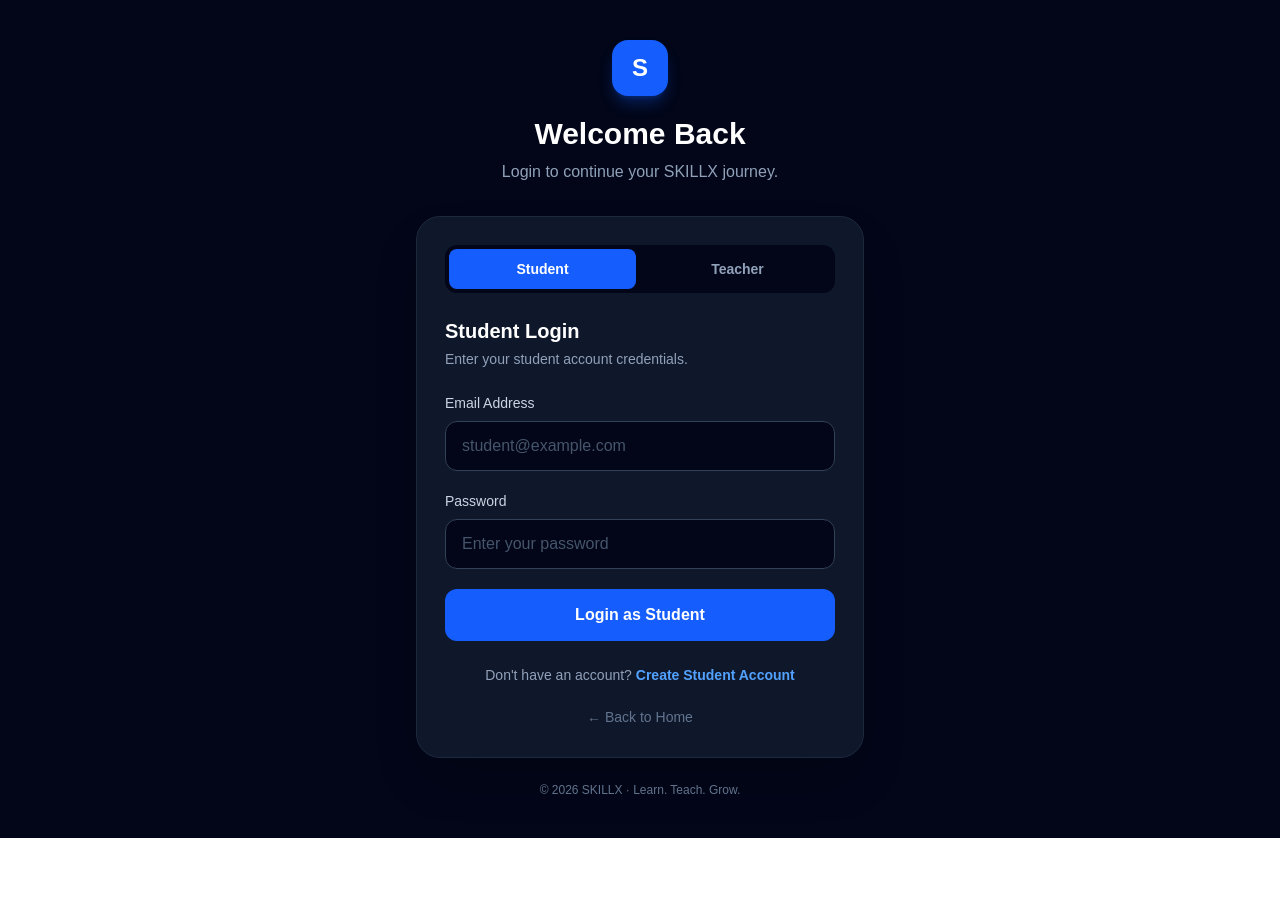
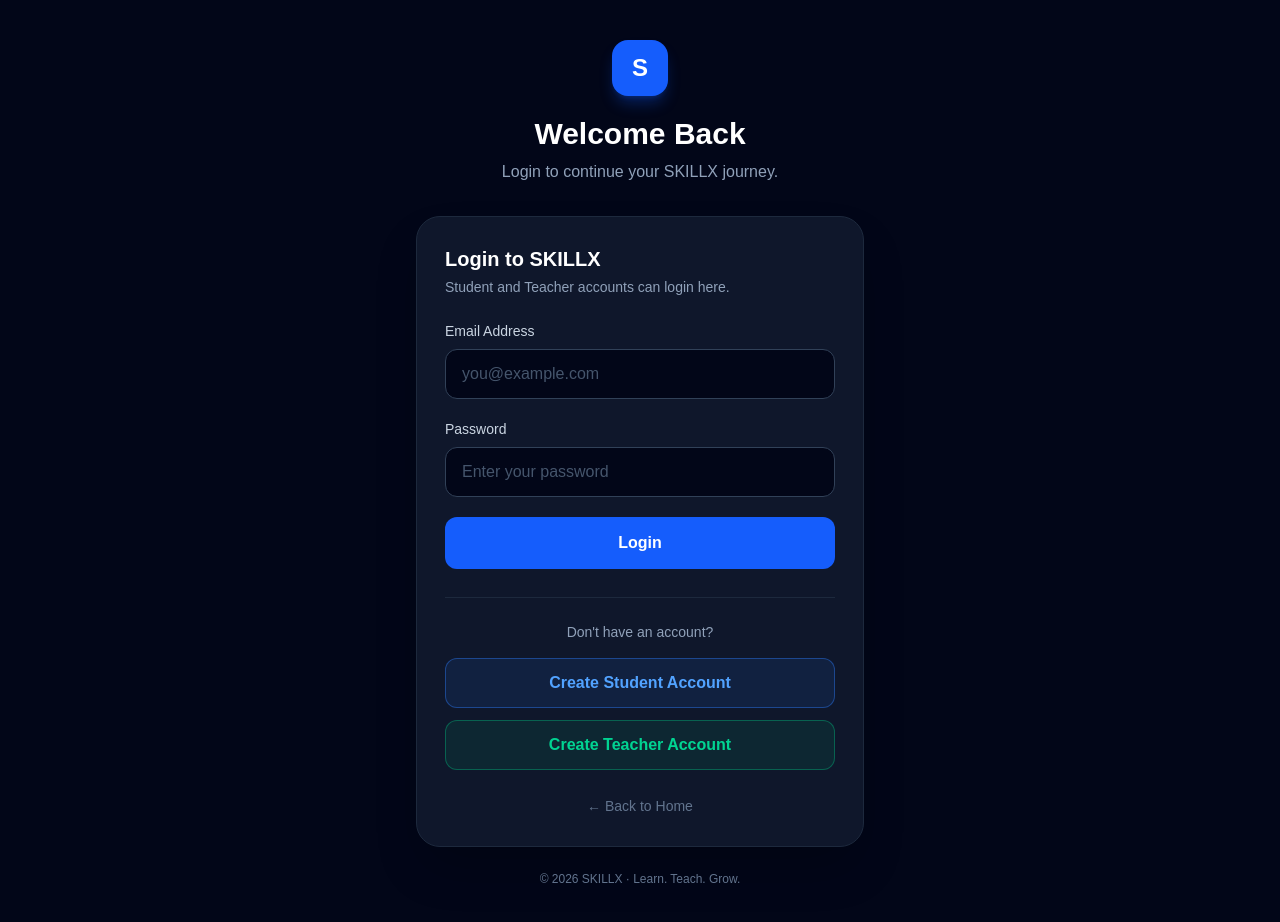
Before and after one commit to Jaffar786-cyber/SKILLX, a Next.js app: page /login in a window 1280 px wide. Shown: the top 922 px of the page. Before the commit the page ends 838 px from the top, so only its background shows below. Built offline with nearby package versions, Linux system fonts and the light colour scheme; no server answers.

Commit message:
Fix stable login page

```diff
--- a/app/login/page.tsx
+++ b/app/login/page.tsx
@@ -1,35 +1,17 @@
 "use client";
 
-import { FormEvent, useEffect, useState } from "react";
+import { FormEvent, useState } from "react";
 import { useRouter } from "next/navigation";
 import { supabase } from "@/lib/supabase";
 
 export default function LoginPage() {
   const router = useRouter();
 
-  const [role, setRole] = useState<"student" | "teacher">("student");
-
   const [email, setEmail] = useState("");
   const [password, setPassword] = useState("");
-
   const [loading, setLoading] = useState(false);
-
   const [error, setError] = useState("");
   const [message, setMessage] = useState("");
-
-  useEffect(() => {
-    const params = new URLSearchParams(window.location.search);
-
-    const selectedRole = params.get("role");
-
-    if (selectedRole === "teacher") {
-      setRole("teacher");
-    } else {
-      setRole("student");
-    }
-  }, []);
-
-  const isTeacher = role === "teacher";
 
   async function handleLogin(e: FormEvent<HTMLFormElement>) {
     e.preventDefault();
@@ -79,41 +61,8 @@
     }, 500);
   }
 
-  function goToStudentLogin() {
-    setRole("student");
-    setError("");
-    setMessage("");
-
-    window.history.replaceState(
-      {},
-      "",
-      "/login?role=student"
-    );
-  }
-
-  function goToTeacherLogin() {
-    setRole("teacher");
-    setError("");
-    setMessage("");
-
-    window.history.replaceState(
-      {},
-      "",
-      "/login?role=teacher"
-    );
-  }
-
-  function handleCreateAccount() {
-    if (isTeacher) {
-      router.push("/signup/teacher");
-    } else {
-      router.push("/signup/student");
-    }
-  }
-
   return (
     <main className="min-h-screen bg-slate-950 flex items-center justify-center px-4 py-10">
-
       <div className="w-full max-w-md">
 
         {/* HEADER */}
@@ -128,73 +77,29 @@
           </h1>
 
           <p className="mt-2 text-slate-400">
-            {isTeacher
-              ? "Login to continue teaching on SKILLX."
-              : "Login to continue your SKILLX journey."}
+            Login to continue your SKILLX journey.
           </p>
 
         </div>
 
-
-        {/* CARD */}
+        {/* LOGIN CARD */}
         <div className="rounded-3xl border border-slate-800 bg-slate-900 p-7 shadow-2xl">
 
-
-          {/* ROLE BUTTONS */}
-          <div className="mb-6 grid grid-cols-2 gap-2 rounded-xl bg-slate-950 p-1">
-
-            <button
-              type="button"
-              onClick={goToStudentLogin}
-              className={`rounded-lg px-4 py-2.5 text-sm font-semibold transition ${
-                !isTeacher
-                  ? "bg-blue-600 text-white"
-                  : "text-slate-400 hover:bg-slate-800 hover:text-white"
-              }`}
-            >
-              Student
-            </button>
-
-            <button
-              type="button"
-              onClick={goToTeacherLogin}
-              className={`rounded-lg px-4 py-2.5 text-sm font-semibold transition ${
-                isTeacher
-                  ? "bg-blue-600 text-white"
-                  : "text-slate-400 hover:bg-slate-800 hover:text-white"
-              }`}
-            >
-              Teacher
-            </button>
-
-          </div>
-
-
-          {/* LOGIN TITLE */}
           <div className="mb-6">
 
             <h2 className="text-xl font-semibold text-white">
-              {isTeacher
-                ? "Teacher Login"
-                : "Student Login"}
+              Login to SKILLX
             </h2>
 
             <p className="mt-1 text-sm text-slate-400">
-              {isTeacher
-                ? "Enter your teacher account credentials."
-                : "Enter your student account credentials."}
+              Student and Teacher accounts can login here.
             </p>
 
           </div>
 
+          {/* FORM */}
+          <form onSubmit={handleLogin} className="space-y-5">
 
-          {/* FORM */}
-          <form
-            onSubmit={handleLogin}
-            className="space-y-5"
-          >
-
-            {/* EMAIL */}
             <div>
 
               <label className="mb-2 block text-sm font-medium text-slate-300">
@@ -205,21 +110,13 @@
                 type="email"
                 required
                 value={email}
-                onChange={(e) =>
-                  setEmail(e.target.value)
-                }
-                placeholder={
-                  isTeacher
-                    ? "teacher@example.com"
-                    : "student@example.com"
-                }
+                onChange={(e) => setEmail(e.target.value)}
+                placeholder="you@example.com"
                 className="w-full rounded-xl border border-slate-700 bg-slate-950 px-4 py-3 text-white outline-none transition placeholder:text-slate-600 focus:border-blue-500"
               />
 
             </div>
 
-
-            {/* PASSWORD */}
             <div>
 
               <label className="mb-2 block text-sm font-medium text-slate-300">
@@ -230,74 +127,70 @@
                 type="password"
                 required
                 value={password}
-                onChange={(e) =>
-                  setPassword(e.target.value)
-                }
+                onChange={(e) => setPassword(e.target.value)}
                 placeholder="Enter your password"
                 className="w-full rounded-xl border border-slate-700 bg-slate-950 px-4 py-3 text-white outline-none transition placeholder:text-slate-600 focus:border-blue-500"
               />
 
             </div>
 
-
-            {/* ERROR */}
             {error && (
               <div className="rounded-xl border border-red-500/30 bg-red-500/10 px-4 py-3 text-sm text-red-400">
                 ✕ {error}
               </div>
             )}
 
-
-            {/* SUCCESS */}
             {message && (
               <div className="rounded-xl border border-emerald-500/30 bg-emerald-500/10 px-4 py-3 text-sm text-emerald-400">
                 ✓ {message}
               </div>
             )}
 
-
-            {/* LOGIN BUTTON */}
             <button
               type="submit"
               disabled={loading}
               className="w-full rounded-xl bg-blue-600 px-4 py-3.5 font-semibold text-white transition hover:bg-blue-500 disabled:cursor-not-allowed disabled:opacity-60"
             >
-              {loading
-                ? "Signing In..."
-                : isTeacher
-                ? "Login as Teacher"
-                : "Login as Student"}
+              {loading ? "Signing In..." : "Login"}
             </button>
 
           </form>
 
+          {/* SIGNUP SECTION */}
+          <div className="mt-7 border-t border-slate-800 pt-6">
 
-          {/* CREATE ACCOUNT */}
-          <div className="mt-6 text-center text-sm text-slate-400">
+            <p className="mb-4 text-center text-sm text-slate-400">
+              Don&apos;t have an account?
+            </p>
 
-            Don&apos;t have an account?{" "}
+            <div className="grid gap-3">
 
               <button
                 type="button"
-              onClick={handleCreateAccount}
-              className="font-semibold text-blue-400 transition hover:text-blue-300"
+                onClick={() => router.push("/signup/student")}
+                className="w-full rounded-xl border border-blue-500/40 bg-blue-500/10 px-4 py-3 font-semibold text-blue-400 transition hover:bg-blue-500/20"
               >
-              {isTeacher
-                ? "Create Teacher Account"
-                : "Create Student Account"}
+                Create Student Account
+              </button>
+
+              <button
+                type="button"
+                onClick={() => router.push("/signup/teacher")}
+                className="w-full rounded-xl border border-emerald-500/40 bg-emerald-500/10 px-4 py-3 font-semibold text-emerald-400 transition hover:bg-emerald-500/20"
+              >
+                Create Teacher Account
               </button>
 
             </div>
 
+          </div>
 
-          {/* BACK HOME */}
-          <div className="mt-5 text-center">
+          {/* HOME */}
+          <div className="mt-6 text-center">
 
             <button
               type="button"
-              onClick={() =>
-                router.push("/")
-              }
+              onClick={() => router.push("/")}
               className="text-sm text-slate-500 transition hover:text-slate-300"
             >
               ← Back to Home
@@ -307,14 +200,11 @@
 
         </div>
 
-
-        {/* FOOTER */}
         <p className="mt-6 text-center text-xs text-slate-500">
           © 2026 SKILLX · Learn. Teach. Grow.
         </p>
 
       </div>
-
     </main>
   );
 }
```
Lines whose indentation alone changed are shown as unchanged.
